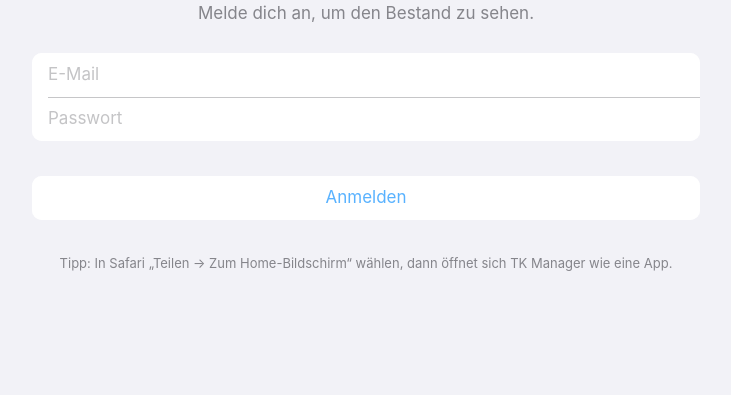
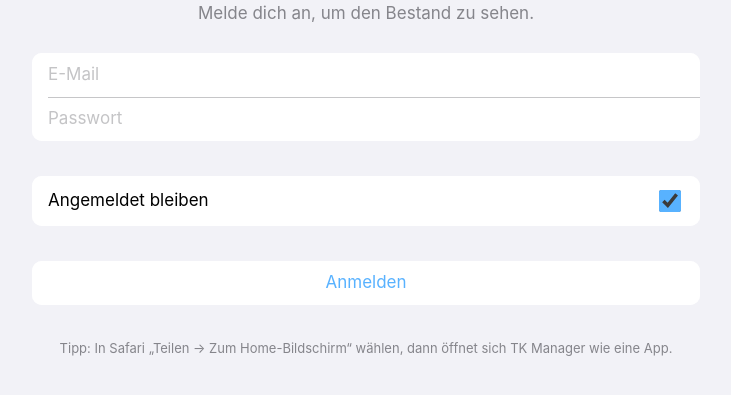
Before and after one commit to jonasnils/tk-manager-web, a plain HTML site: page index.html in a window 1280 px wide. Shown: the part 219-614 px from the top of the page, without its empty margins (274-1005 px from the left). Drawn offline with nearby package versions, Linux system fonts and the light colour scheme.

Commit message:
Stay signed in: 'Angemeldet bleiben' option, keep session on failed startup check
Co-Authored-By: Claude Opus 5.5 <noreply@anthropic.com>
Claude-Session: https://claude.ai/code/session_01GMhBa3gtckExRaWwtKAyw6

```diff
--- a/index.html
+++ b/index.html
@@ -200,7 +200,17 @@ function popMenu(anchor, build) {
 }
 
 /* ---------- Supabase / store (mirrors InventoryStore.swift) ---------- */
-const sb = window.supabase.createClient(SB_URL, SB_KEY, { auth: { persistSession: true, autoRefreshToken: true, detectSessionInUrl: false } });
+/* "Angemeldet bleiben": on → session in localStorage (survives closing the app), off → sessionStorage. */
+const REMEMBER_KEY = "tk_remember";
+const remember = () => { try { return localStorage.getItem(REMEMBER_KEY) !== "0"; } catch (e) { return true; } };
+const authStorage = {
+  getItem(k) { try { return localStorage.getItem(k) ?? sessionStorage.getItem(k); } catch (e) { return null; } },
+  setItem(k, v) { try { (remember() ? localStorage : sessionStorage).setItem(k, v); } catch (e) {} },
+  removeItem(k) { try { localStorage.removeItem(k); sessionStorage.removeItem(k); } catch (e) {} },
+};
+const sb = window.supabase.createClient(SB_URL, SB_KEY, {
+  auth: { persistSession: true, autoRefreshToken: true, detectSessionInUrl: false, storage: authStorage },
+});
 const store = {
   items: [], isLoading: false, errorMessage: null,
   async loadItems() {
@@ -633,6 +643,10 @@ function LoginView(message) {
         <div class="cell"><input class="text" name="email" type="email" placeholder="E-Mail" autocomplete="username" required></div>
         <div class="cell"><input class="text" name="password" type="password" placeholder="Passwort" autocomplete="current-password" required></div>
       </div></div>
+      <div class="section"><div class="group">
+        <label class="cell" style="cursor:pointer"><div class="grow">Angemeldet bleiben</div>
+          <input type="checkbox" name="remember" checked style="width:22px;height:22px;accent-color:var(--accent)"></label>
+      </div></div>
       <div class="section"><div class="group"><button class="cell action" type="submit" style="width:100%;justify-content:center">Anmelden</button></div></div>
     </form>
     <div class="note err" id="loginErr">${esc(message || "")}</div>
@@ -642,6 +656,7 @@ function LoginView(message) {
     e.preventDefault();
     const f = e.target, btn = f.querySelector("button");
     btn.textContent = "Anmelden …"; btn.disabled = true;
+    try { localStorage.setItem(REMEMBER_KEY, f.remember.checked ? "1" : "0"); } catch (_) {}
     const { error } = await sb.auth.signInWithPassword({ email: f.email.value.trim(), password: f.password.value });
     btn.textContent = "Anmelden"; btn.disabled = false;
     if (error) scr.querySelector("#loginErr").textContent = error.message === "Invalid login credentials" ? "E-Mail oder Passwort falsch." : error.message;
@@ -661,8 +676,10 @@ async function startApp(session) {
   if (!session) { currentUser = null; LoginView(); return; }
   if (currentUser === session.user.id && stack.length) return;
   currentUser = session.user.id;
+  // Only log out when the account is definitely not on the household list.
+  // A failed check (e.g. no network right after opening) must not throw away the saved login.
   const { data: ok, error } = await sb.rpc("is_app_user");
-  if (error || !ok) { await sb.auth.signOut(); LoginView("Dieses Konto ist noch nicht für den TK Manager freigeschaltet."); return; }
+  if (!error && ok === false) { await sb.auth.signOut(); LoginView("Dieses Konto ist noch nicht für den TK Manager freigeschaltet."); return; }
   resetTo(ContentView());
   // Deep links like the iOS app's tkfreezer://tk1 → #tk1 / #tk2
   const hash = location.hash.replace("#", "").toLowerCase();
```
